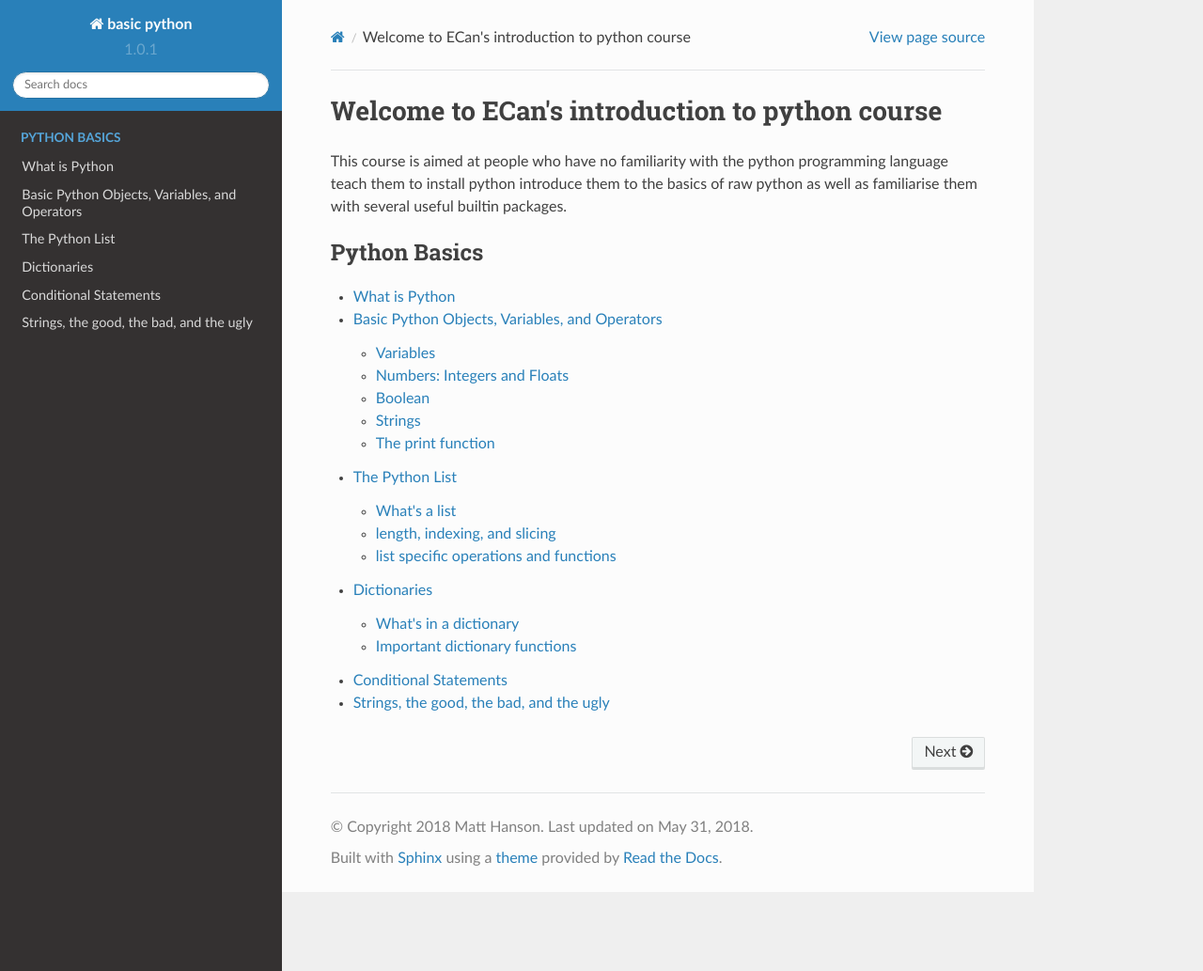
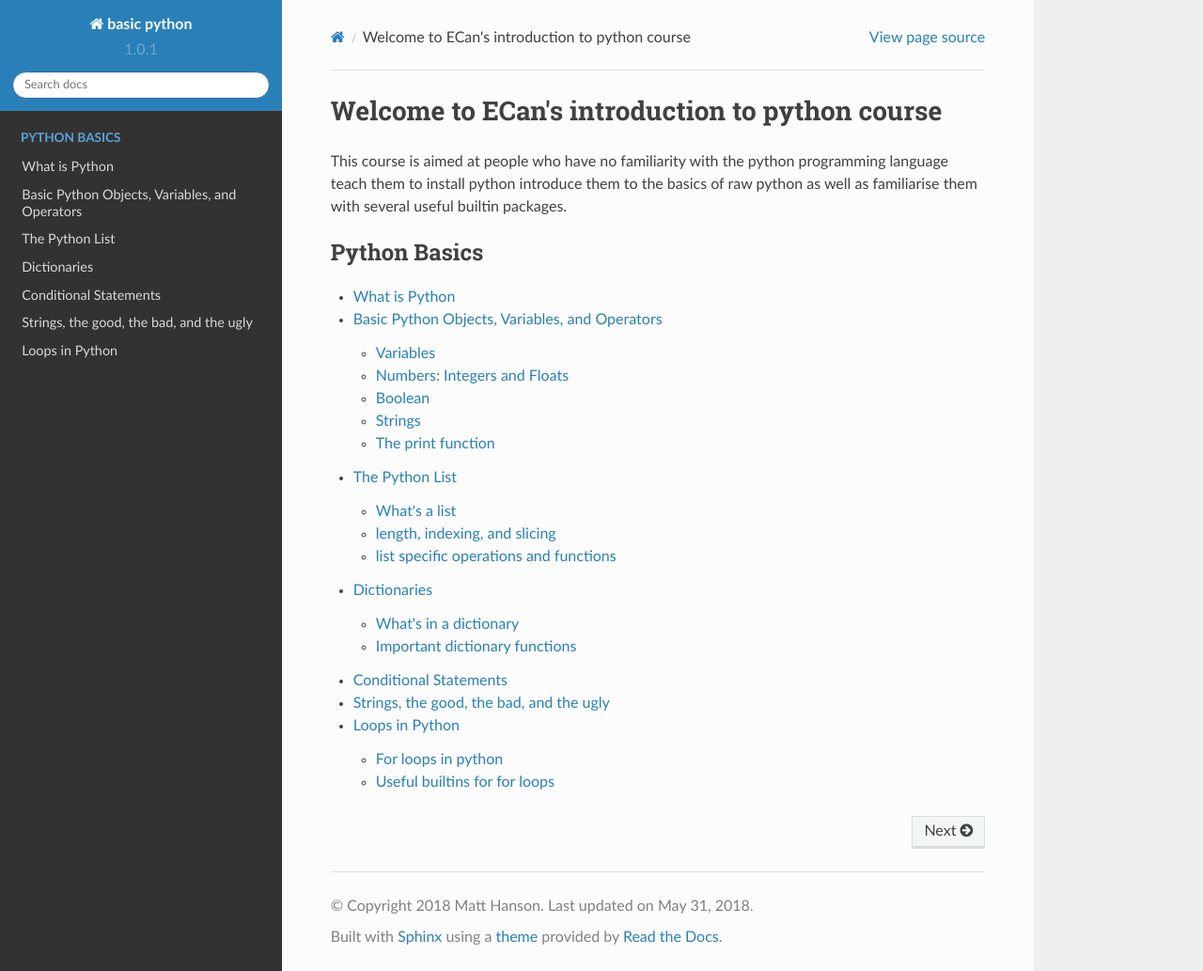
Before and after one commit to hansonmcoombs/training-basic_python, a Sphinx documentation site: the page built from sphinx/source/index.rst, in a window 1280 px wide and 1033 px high. Shown: the whole window at 94% size. Built offline with Sphinx 7.4.7 and the Read the Docs theme 2.0.0, drawn with Linux system fonts in a browser that asks for light colours.

Commit message:
debug conditionals, start for loops

```diff
--- a/sphinx/source/conditional_statements.rst
+++ b/sphinx/source/conditional_statements.rst
@@ -53,7 +53,7 @@
     ......:     print('clean the garage')
     ......: elif weather == 'sunny':
     ......:     print('go to the beach')
-    ......: elif weather == 'raining hellfire'
+    ......: elif weather == 'raining hellfire':
     ......:     pass  # the python keyword pass will move past the conditional statement without doing anything
     ......: else:
     ......:     print('weed the garden')
--- a/sphinx/source/loops.rst
+++ b/sphinx/source/loops.rst
@@ -1,8 +1,22 @@
+Loops in Python
+=================
 #this is coming
+
+For loops in python
+--------------------
+
 # for loop
-# while loop?  I rarely use this; just a brief mention
+# nested loops
+
+Useful builtins for for loops
+------------------------------
+
 # for loop with .items from dictionary
 # for loop with zip for multiple lists
 # enumerate
+# range
+While loops in Python
+----------------------
+There is
+# while loop?  I rarely use this; just a brief mention
 # include the else statement in teh for loop? I don't think i've ever used this; NO!
-# range
```
Also changed, not shown: other parts of sphinx/source/conditional_statements.rst (+2 -2 lines).
